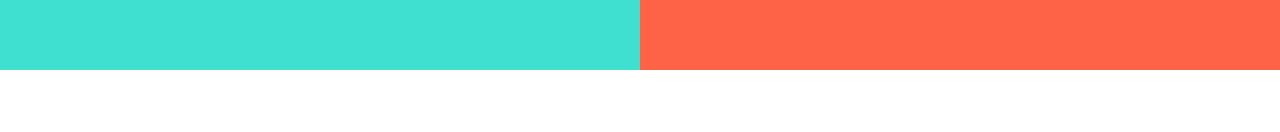
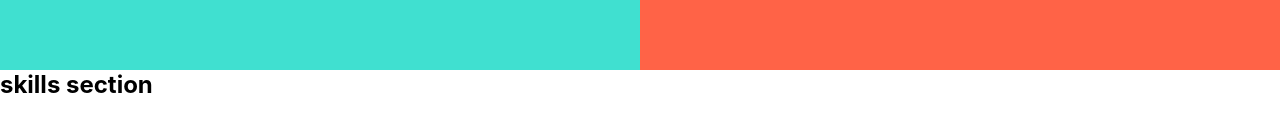
Before and after one commit to jsuderman/personal-portfolio, a React (Create React App) app: page / in a window 1280 px wide. Shown: the part 1444-1576 px from the top of the page. Before the commit the page ends 1514 px from the top, so only its background shows below. Built offline with nearby package versions, Linux system fonts and the light colour scheme.

Commit message:
added basic skills section

```diff
--- a/src/App.js
+++ b/src/App.js
@@ -1,7 +1,8 @@
 import './App.css';
 import Navigation from "./components/Navigation/Navigation";
 import Header from "./components/Header/Header";
-import About from "./components/About/About"
+import About from "./components/About/About";
+import Skills from "./components/Skills/Skills";
 
 function App() {
   return (
@@ -15,6 +16,7 @@ function App() {
      {/* about me */}
      <About />
      {/* skills */}
+     <Skills />
      {/* projects */}
      {/* contact me */}
      {/* footer */}
--- /dev/null
+++ b/src/components/Skills/Skills.css
@@ -0,0 +1,3 @@
+.skills {
+    height: 600px;
+}
--- /dev/null
+++ b/src/components/Skills/Skills.js
@@ -0,0 +1,14 @@
+import React from 'react';
+import "./Skills.css";
+
+function Skills() {
+    return (
+        <div className="skills">
+            <div>
+                <h2>skills section</h2>
+            </div>
+        </div>
+    )
+}
+
+export default Skills
```
Also changed, not shown: 1 other file (tests, documents, lock files or other folders).
